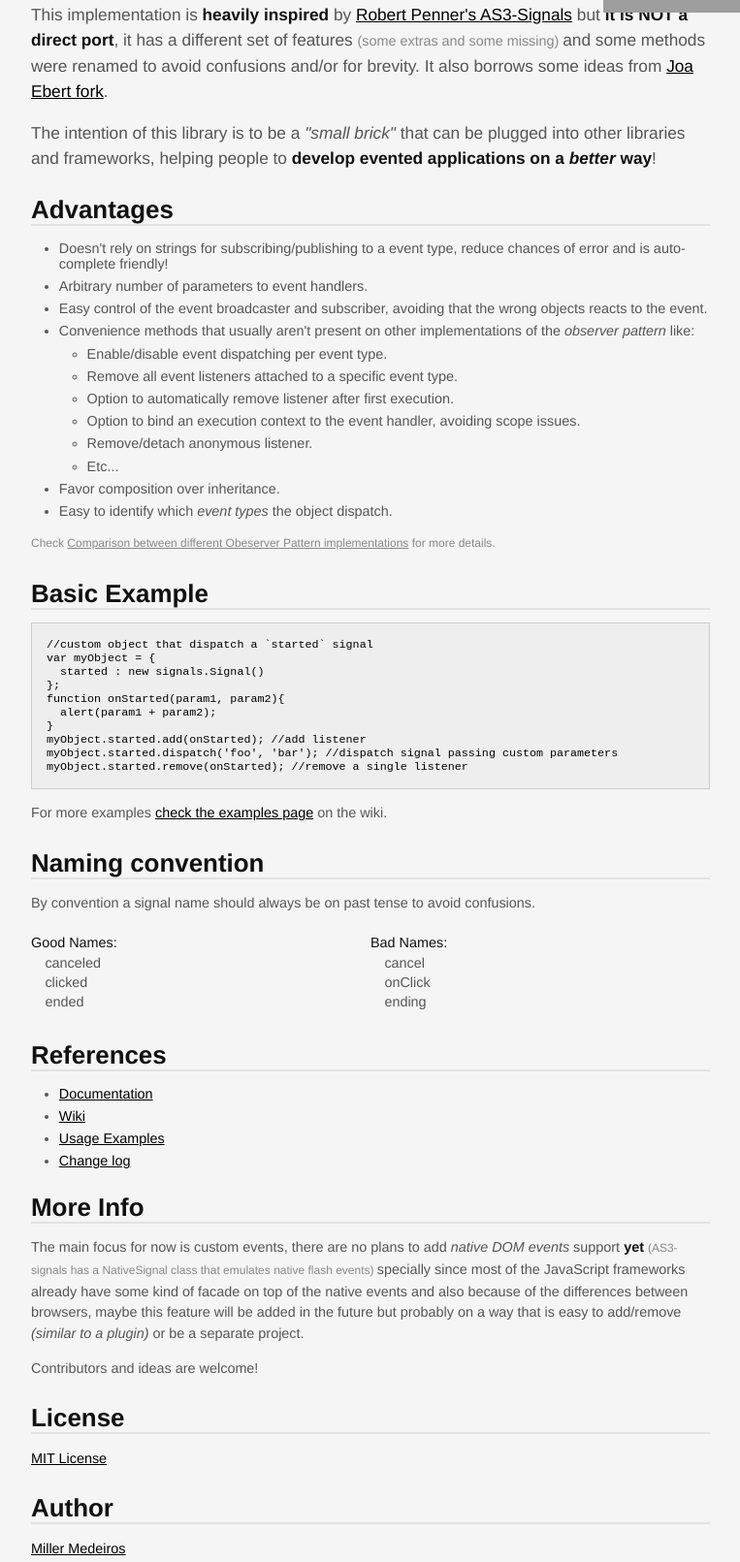
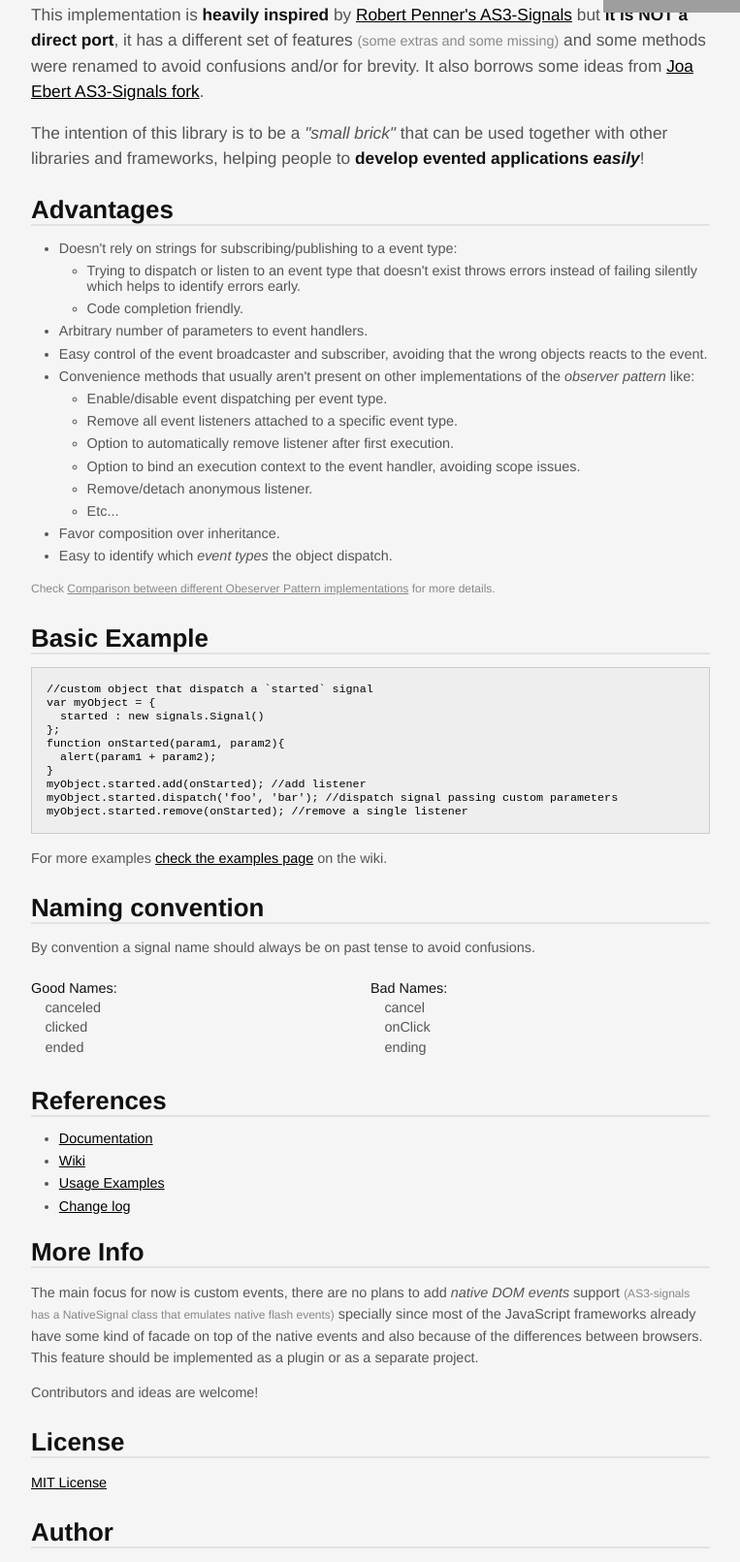
Before and after one commit to millermedeiros/js-signals, a plain HTML site: page index.html in a window 1280 px wide. Shown: the part 287-1898 px from the top of the page at 97% size, without its empty margins (258-1021 px from the left). Drawn offline with Linux system fonts and the light colour scheme; grey boxes are pictures that could not be loaded.

Commit message:
improved explanations about not using strings and NativeSignal

```diff
--- a/index.html
+++ b/index.html
@@ -63,17 +63,21 @@
 					</p>
 					<p>
 						This implementation is <strong>heavily inspired</strong> by <a href="https://github.com/robertpenner/as3-signals">Robert Penner's AS3-Signals</a> but <strong>it is NOT a direct port</strong>, it has a different set of features
-						<small>
-							(some extras and some missing)
-						</small> and some methods were renamed to avoid confusions and/or for brevity. It also borrows some ideas from <a href="https://github.com/joa/as3-signals">Joa Ebert fork</a>.
+						<small>(some extras and some missing)</small> and some methods were renamed to avoid confusions and/or for brevity. It also borrows some ideas from <a href="https://github.com/joa/as3-signals">Joa Ebert AS3-Signals fork</a>.
 					</p>
 					<p>
-						The intention of this library is to be a <em>"small brick"</em> that can be plugged into other libraries and frameworks, helping people to <strong>develop evented applications on a <em>better</em> way</strong>!
+						The intention of this library is to be a <em>"small brick"</em> that can be used together with other libraries and frameworks, helping people to <strong>develop evented applications <em>easily</em></strong>!
 					</p>
 				</div>
 				<h3>Advantages</h3>
 				<ul>
-					<li>Doesn't rely on strings for subscribing/publishing to a event type, reduce chances of error and is auto-complete friendly!</li>
+					<li>
+						Doesn't rely on strings for subscribing/publishing to a event type:
+						<ul>
+							<li>Trying to dispatch or listen to an event type that doesn't exist throws errors instead of failing silently which helps to identify errors early.</li>
+							<li>Code completion friendly.</li>
+						</ul>
+					</li>
 					<li>Arbitrary number of parameters to event handlers.</li>
 					<li>Easy control of the event broadcaster and subscriber, avoiding that the wrong objects reacts to the event.</li>
 					<li>
@@ -144,10 +148,9 @@ myObject.started.remove(onStarted); //remove a single listener
 				</ul>
 				<h3>More Info</h3>
 				<p>
-					The main focus for now is custom events, there are no plans to add <em>native DOM events</em> support <strong>yet</strong>
-					<small>
-						(AS3-signals has a NativeSignal class that emulates native flash events)
-					</small> specially since most of the JavaScript frameworks already have some kind of facade on top of the native events and also because of the differences between browsers, maybe this feature will be added in the future but probably on a way that is easy to add/remove <em>(similar to a plugin)</em> or be a separate project.
+					The main focus for now is custom events, there are no plans to add <em>native DOM events</em> support <small>(AS3-signals has a NativeSignal class that emulates native flash events)</small>
+					specially since most of the JavaScript frameworks already have some kind of facade on top of the native events and also because of the differences between browsers.
+					This feature should be implemented as a plugin or as a separate project.
 				</p>
 				<p>
 					Contributors and ideas are welcome!
```
